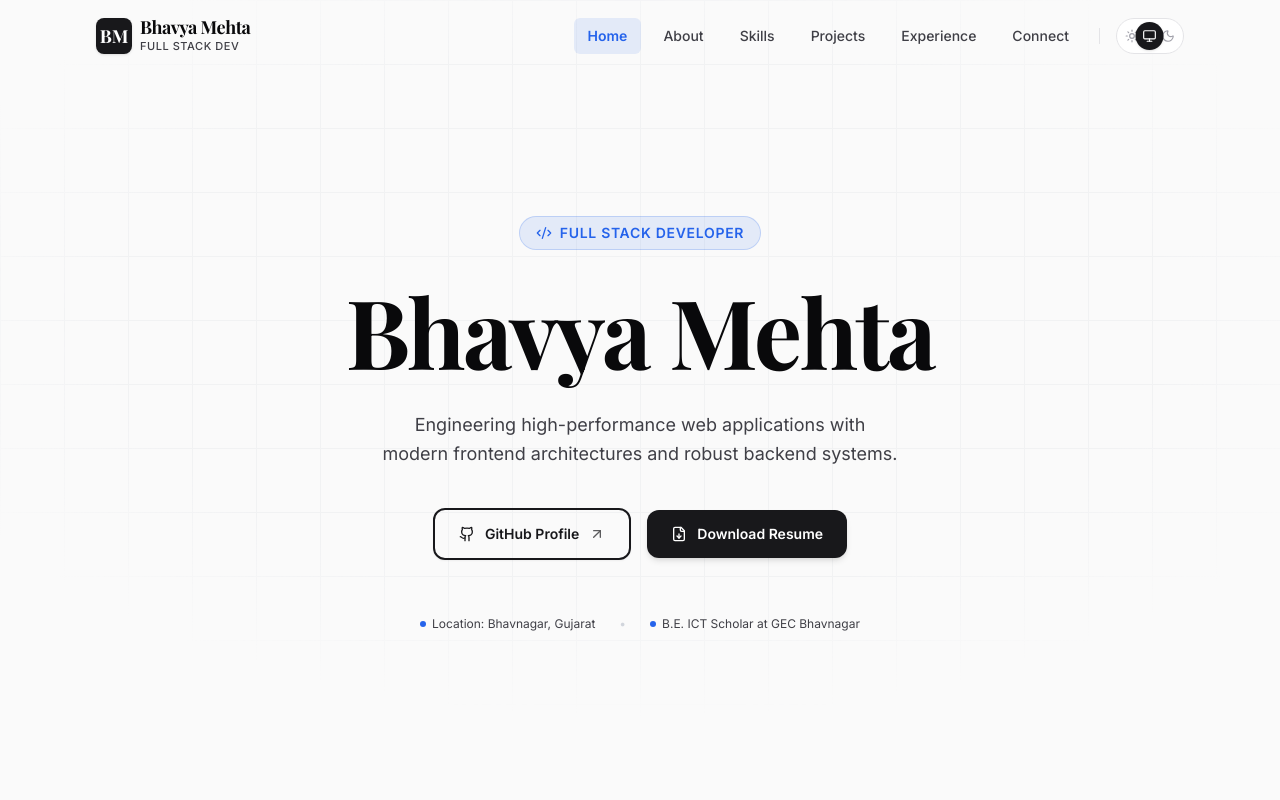
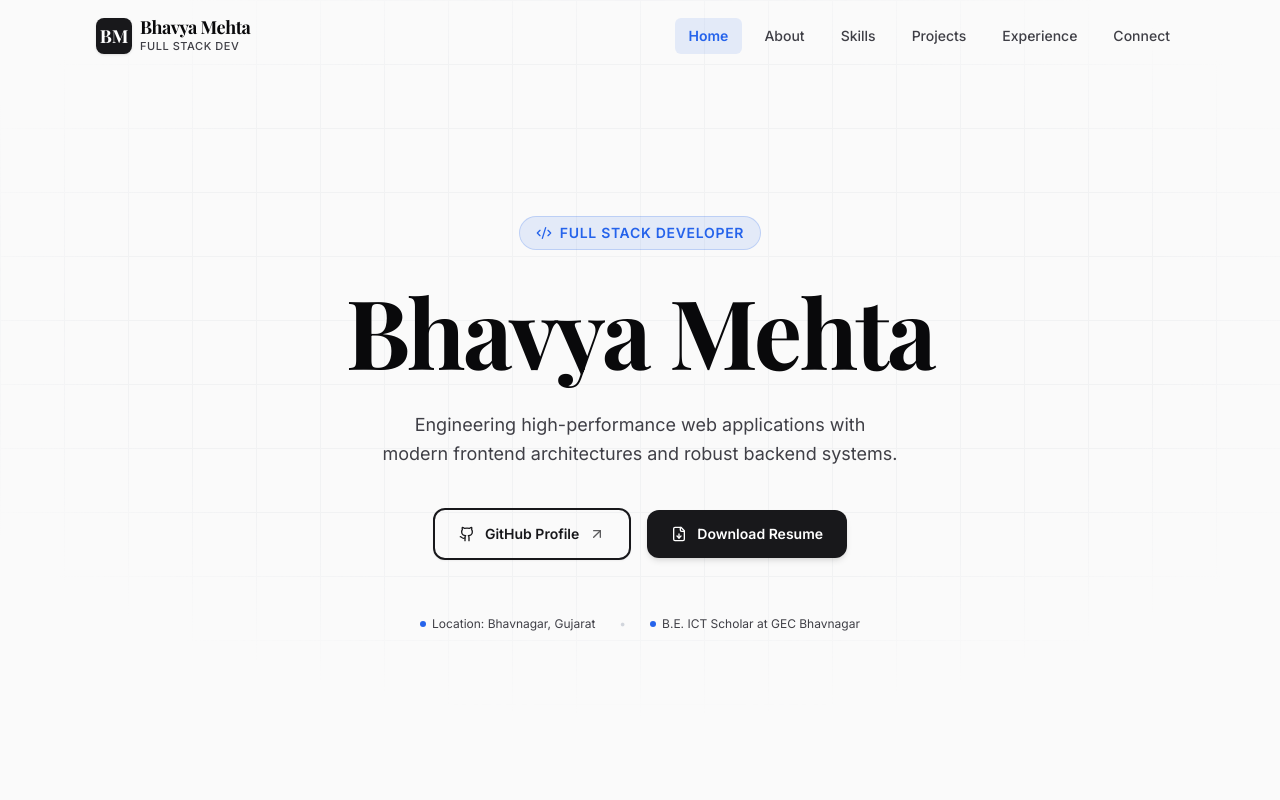
Before and after one commit to bhavyawebdev/Bhavya.Mehta, a React (Vite) app: page / in a window 1280 px wide. Shown: the top 800 px of the page. Built offline with nearby package versions, Linux system fonts and the light colour scheme; a web font is replaced by a local one.

Commit message:
Removed the dark and light toogle from navbar

```diff
--- a/src/App.tsx
+++ b/src/App.tsx
@@ -12,11 +12,9 @@ import { Footer } from './components/Footer';
 import { CertificateModal } from './components/CertificateModal';
 import { ResumeModal } from './components/ResumeModal';
 import { ExperienceItem } from './types';
-import { useTheme } from './hooks/useTheme';
 import EntryAnimation from './components/entryanimation';
 
 export default function App() {
-  const { theme, resolvedTheme, cycleTheme } = useTheme();
 
   const [activeSection, setActiveSection] = useState<string>('home');
   const [selectedCertificate, setSelectedCertificate] = useState<ExperienceItem | null>(null);
@@ -144,9 +142,6 @@ export default function App() {
 
       {/* Top Navbar */}
       <Navbar
-        theme={theme}
-        resolvedTheme={resolvedTheme}
-        cycleTheme={cycleTheme}
         activeSection={activeSection}
       />
 
--- a/src/components/Navbar.tsx
+++ b/src/components/Navbar.tsx
@@ -1,17 +1,12 @@
 import React, { useState, useEffect } from 'react';
 import { Menu, X } from 'lucide-react';
-import { ThemeToggle } from './ThemeToggle';
-import { ResolvedTheme, Theme } from '../hooks/useTheme';
 
 
 interface NavbarProps {
-  theme: Theme;
-  resolvedTheme: ResolvedTheme;
-  cycleTheme: () => void;
   activeSection: string;
 }
 
-export const Navbar: React.FC<NavbarProps> = ({ theme, resolvedTheme, cycleTheme, activeSection }) => {
+export const Navbar: React.FC<NavbarProps> = ({ activeSection }) => {
   const [isScrolled, setIsScrolled] = useState(false);
   const [mobileMenuOpen, setMobileMenuOpen] = useState(false);
 
@@ -94,16 +89,10 @@ export const Navbar: React.FC<NavbarProps> = ({ theme, resolvedTheme, cycleTheme
             );
           })}
 
-          <div className="h-4 w-[1px] bg-[#E4E4E7] dark:bg-[#27272A] mx-2" />
-
-          {/* Theme Toggle */}
-          <ThemeToggle theme={theme} resolvedTheme={resolvedTheme} onCycle={cycleTheme} />
         </nav>
 
         {/* Mobile menu button */}
         <div className="flex md:hidden items-center gap-2">
-          <ThemeToggle theme={theme} resolvedTheme={resolvedTheme} onCycle={cycleTheme} />
-
           <button
             onClick={() => setMobileMenuOpen(!mobileMenuOpen)}
             aria-label="Toggle menu"
--- a/src/components/ThemeToggle.tsx
+++ b/src/components/ThemeToggle.tsx
@@ -1,50 +1,137 @@
 import React from 'react';
-import { Sun, Moon, Monitor } from 'lucide-react';
 import { ResolvedTheme, Theme } from '../hooks/useTheme';
 
 interface ThemeToggleProps {
-  theme: Theme;
   resolvedTheme: ResolvedTheme;
-  onCycle: () => void;
+  onSelect: (theme: Theme) => void;
 }
 
-export const ThemeToggle: React.FC<ThemeToggleProps> = ({ theme, resolvedTheme, onCycle }) => {
-  const label =
-    theme === 'system'
-      ? `System theme (currently ${resolvedTheme}). Click to switch theme.`
-      : `${theme === 'dark' ? 'Dark' : 'Light'} theme. Click to switch theme.`;
+export const ThemeToggle: React.FC<ThemeToggleProps> = ({ resolvedTheme, onSelect }) => {
+  const isDark = resolvedTheme === 'dark';
+
+  const handleToggle = () => {
+    onSelect(isDark ? 'light' : 'dark');
+  };
 
   return (
     <button
       type="button"
-      onClick={onCycle}
-      aria-label={label}
-      title={label}
-      className="relative inline-flex h-9 w-[68px] items-center rounded-full border border-[#E4E4E7] dark:border-[#27272A] bg-[#FFFFFF] dark:bg-[#1C1C1F] hover:bg-[#F4F4F5] dark:hover:bg-[#27272A] transition-colors focus:outline-none focus-visible:ring-2 focus-visible:ring-[#2563EB] focus-visible:ring-offset-2 focus-visible:ring-offset-[#FAFAFA] dark:focus-visible:ring-offset-[#0B0B0D] cursor-pointer"
+      aria-label={isDark ? 'Switch to light mode' : 'Switch to dark mode'}
+      title={isDark ? 'Switch to light mode' : 'Switch to dark mode'}
+      onClick={handleToggle}
+      style={{
+        position: 'relative',
+        display: 'inline-flex',
+        alignItems: 'center',
+        width: '52px',
+        height: '28px',
+        borderRadius: '999px',
+        border: isDark ? '1px solid #3F3F46' : '1px solid #D4D4D8',
+        background: isDark
+          ? 'linear-gradient(135deg, #1C1C1F 0%, #27272A 100%)'
+          : 'linear-gradient(135deg, #E0F2FE 0%, #BAE6FD 100%)',
+        cursor: 'pointer',
+        padding: '3px',
+        transition: 'background 0.35s ease, border-color 0.35s ease',
+        boxShadow: isDark
+          ? '0 0 0 1px rgba(255,255,255,0.04), inset 0 1px 2px rgba(0,0,0,0.4)'
+          : '0 0 0 1px rgba(0,0,0,0.04), inset 0 1px 2px rgba(0,0,0,0.06)',
+        outline: 'none',
+        flexShrink: 0,
+      }}
+      onKeyDown={(e) => {
+        if (e.key === 'Enter' || e.key === ' ') {
+          e.preventDefault();
+          handleToggle();
+        }
+      }}
     >
-      <span className="sr-only">{label}</span>
+      {/* Track glow stars (dark mode only) */}
+      {isDark && (
+        <>
+          <span style={{
+            position: 'absolute',
+            left: '6px',
+            top: '5px',
+            width: '2px',
+            height: '2px',
+            borderRadius: '50%',
+            background: '#A1A1AA',
+            opacity: 0.7,
+            transition: 'opacity 0.3s ease',
+          }} />
+          <span style={{
+            position: 'absolute',
+            left: '10px',
+            top: '10px',
+            width: '1.5px',
+            height: '1.5px',
+            borderRadius: '50%',
+            background: '#A1A1AA',
+            opacity: 0.5,
+          }} />
+        </>
+      )}
 
-      <span className="pointer-events-none absolute inset-0 flex items-center justify-between px-2 text-[#A1A1AA] dark:text-[#52525B]">
-        <Sun className="w-3.5 h-3.5" aria-hidden="true" />
-        <Moon className="w-3.5 h-3.5" aria-hidden="true" />
-      </span>
-
+      {/* Thumb */}
       <span
         aria-hidden="true"
-        className={`pointer-events-none absolute top-[3px] flex h-7 w-7 items-center justify-center rounded-full bg-[#18181B] dark:bg-[#F4F4F5] text-white dark:text-[#09090B] shadow-sm transition-transform duration-300 ease-[cubic-bezier(0.4,0,0.2,1)] ${
-          theme === 'light'
-            ? 'translate-x-[3px]'
-            : theme === 'dark'
-              ? 'translate-x-[34px]'
-              : 'translate-x-[18.5px]'
-        }`}
+        style={{
+          position: 'absolute',
+          top: '3px',
+          left: isDark ? 'calc(100% - 25px)' : '3px',
+          width: '22px',
+          height: '22px',
+          borderRadius: '50%',
+          background: isDark
+            ? 'linear-gradient(135deg, #6D28D9 0%, #A78BFA 100%)'
+            : 'linear-gradient(135deg, #FCD34D 0%, #F59E0B 100%)',
+          boxShadow: isDark
+            ? '0 0 8px 2px rgba(167,139,250,0.35), 0 1px 4px rgba(0,0,0,0.4)'
+            : '0 0 8px 2px rgba(251,191,36,0.45), 0 1px 4px rgba(0,0,0,0.15)',
+          transition: 'left 0.35s cubic-bezier(0.4, 0, 0.2, 1), background 0.35s ease, box-shadow 0.35s ease',
+          display: 'flex',
+          alignItems: 'center',
+          justifyContent: 'center',
+          fontSize: '12px',
+          lineHeight: 1,
+        }}
       >
-        {theme === 'system' ? (
-          <Monitor className="w-3.5 h-3.5" />
-        ) : resolvedTheme === 'dark' ? (
-          <Moon className="w-3.5 h-3.5" />
+        {/* Icon inside thumb */}
+        {isDark ? (
+          /* Moon icon */
+          <svg
+            width="12"
+            height="12"
+            viewBox="0 0 24 24"
+            fill="white"
+            aria-hidden="true"
+            style={{ transition: 'opacity 0.25s ease', opacity: 1 }}
+          >
+            <path d="M21 12.79A9 9 0 1 1 11.21 3a7 7 0 0 0 9.79 9.79z" />
+          </svg>
         ) : (
-          <Sun className="w-3.5 h-3.5" />
+          /* Sun icon */
+          <svg
+            width="12"
+            height="12"
+            viewBox="0 0 24 24"
+            fill="white"
+            stroke="white"
+            strokeWidth="0.5"
+            aria-hidden="true"
+            style={{ transition: 'opacity 0.25s ease', opacity: 1 }}
+          >
+            <circle cx="12" cy="12" r="5" />
+            <line x1="12" y1="1" x2="12" y2="3" strokeWidth="2" strokeLinecap="round" />
+            <line x1="12" y1="21" x2="12" y2="23" strokeWidth="2" strokeLinecap="round" />
+            <line x1="4.22" y1="4.22" x2="5.64" y2="5.64" strokeWidth="2" strokeLinecap="round" />
+            <line x1="18.36" y1="18.36" x2="19.78" y2="19.78" strokeWidth="2" strokeLinecap="round" />
+            <line x1="1" y1="12" x2="3" y2="12" strokeWidth="2" strokeLinecap="round" />
+            <line x1="21" y1="12" x2="23" y2="12" strokeWidth="2" strokeLinecap="round" />
+            <line x1="4.22" y1="19.78" x2="5.64" y2="18.36" strokeWidth="2" strokeLinecap="round" />
+            <line x1="18.36" y1="5.64" x2="19.78" y2="4.22" strokeWidth="2" strokeLinecap="round" />
+          </svg>
         )}
       </span>
     </button>
--- a/src/hooks/useTheme.ts
+++ b/src/hooks/useTheme.ts
@@ -1,9 +1,12 @@
-import { useCallback, useEffect, useState } from 'react';
+import { useCallback, useEffect, useRef, useState } from 'react';
 
 export type Theme = 'light' | 'dark' | 'system';
 export type ResolvedTheme = 'light' | 'dark';
 
 const STORAGE_KEY = 'portfolio_theme';
+const TRANSITION_MS = 350;
+
+let transitionTimer: ReturnType<typeof setTimeout> | undefined;
 
 const getSystemTheme = (): ResolvedTheme =>
   typeof window !== 'undefined' && window.matchMedia('(prefers-color-scheme: dark)').matches
@@ -13,7 +16,7 @@ const getSystemTheme = (): ResolvedTheme =>
 const resolveTheme = (theme: Theme): ResolvedTheme =>
   theme === 'system' ? getSystemTheme() : theme;
 
-const applyTheme = (theme: Theme) => {
+const applyTheme = (theme: Theme, options: { animate?: boolean } = {}) => {
   const root = document.documentElement;
   const resolved = resolveTheme(theme);
 
@@ -24,6 +27,15 @@ const applyTheme = (theme: Theme) => {
   const meta = document.querySelector('meta[name="theme-color"]');
   if (meta) {
     meta.setAttribute('content', resolved === 'dark' ? '#0B0B0D' : '#FAFAFA');
+  }
+
+  // Cross-fade colors only when the user actively switches themes — never on
+  // first paint, and never when the user prefers reduced motion.
+  const { animate = true } = options;
+  if (animate && !window.matchMedia('(prefers-reduced-motion: reduce)').matches) {
+    if (transitionTimer) clearTimeout(transitionTimer);
+    root.classList.add('theme-transition');
+    transitionTimer = setTimeout(() => root.classList.remove('theme-transition'), TRANSITION_MS);
   }
 };
 
@@ -38,17 +50,23 @@ export function useTheme() {
     typeof window === 'undefined' ? 'light' : resolveTheme(theme),
   );
 
+  const isFirstApply = useRef(true);
+
   useEffect(() => {
-    applyTheme(theme);
+    // Skip the transition animation on the very first apply to avoid a flash
+    // on initial paint (the inline <head> script already set the theme).
+    applyTheme(theme, { animate: !isFirstApply.current });
+    isFirstApply.current = false;
     setResolvedTheme(resolveTheme(theme));
     localStorage.setItem(STORAGE_KEY, theme);
   }, [theme]);
 
+  // Keep the resolved theme in sync with the OS while in "system" mode.
   useEffect(() => {
     if (theme !== 'system') return;
     const mq = window.matchMedia('(prefers-color-scheme: dark)');
     const onChange = () => {
-      applyTheme('system');
+      applyTheme('system', { animate: false });
       setResolvedTheme(getSystemTheme());
     };
     mq.addEventListener('change', onChange);
@@ -57,13 +75,5 @@ export function useTheme() {
 
   const setMode = useCallback((next: Theme) => setTheme(next), []);
 
-  const cycleTheme = useCallback(() => {
-    setTheme((prev) => {
-      if (prev === 'light') return 'dark';
-      if (prev === 'dark') return 'system';
-      return 'light';
-    });
-  }, []);
-
-  return { theme, resolvedTheme, setMode, cycleTheme };
+  return { theme, resolvedTheme, setMode };
 }
--- a/src/index.css
+++ b/src/index.css
@@ -84,6 +84,24 @@ body {
   }
 }
 
+/* Smooth color cross-fade while switching themes (class toggled by useTheme).
+   Scoped to a short window so GSAP-driven animations are unaffected. */
+html.theme-transition,
+html.theme-transition *,
+html.theme-transition *::before,
+html.theme-transition *::after {
+  /* `transform` is included so the toggle's sliding indicator keeps animating
+     during a theme switch instead of jumping instantly. */
+  transition:
+    background-color 0.35s ease,
+    border-color 0.35s ease,
+    color 0.35s ease,
+    fill 0.35s ease,
+    stroke 0.35s ease,
+    box-shadow 0.35s ease,
+    transform 0.35s ease !important;
+}
+
 @keyframes ai-in {
   from {
     opacity: 0;
```
